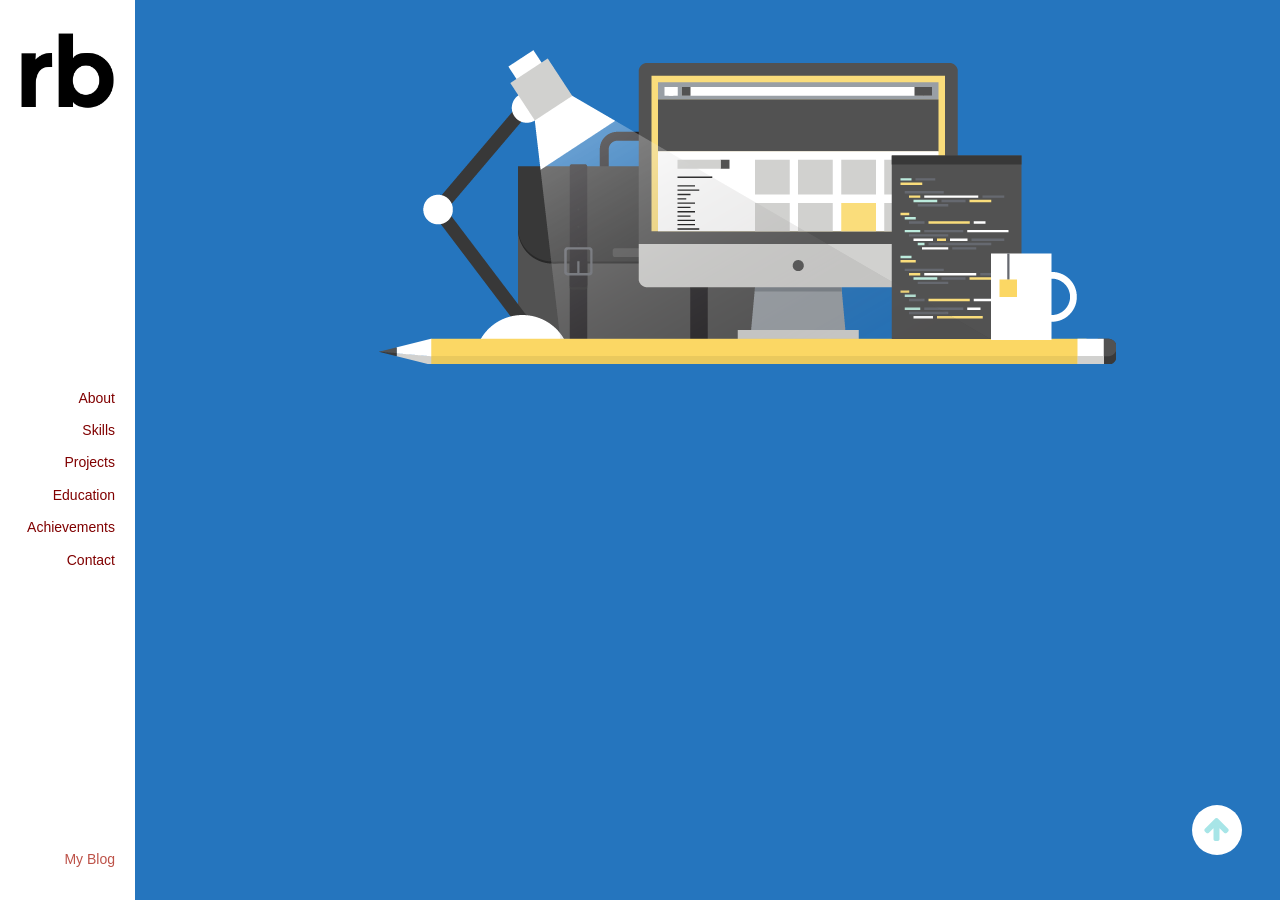
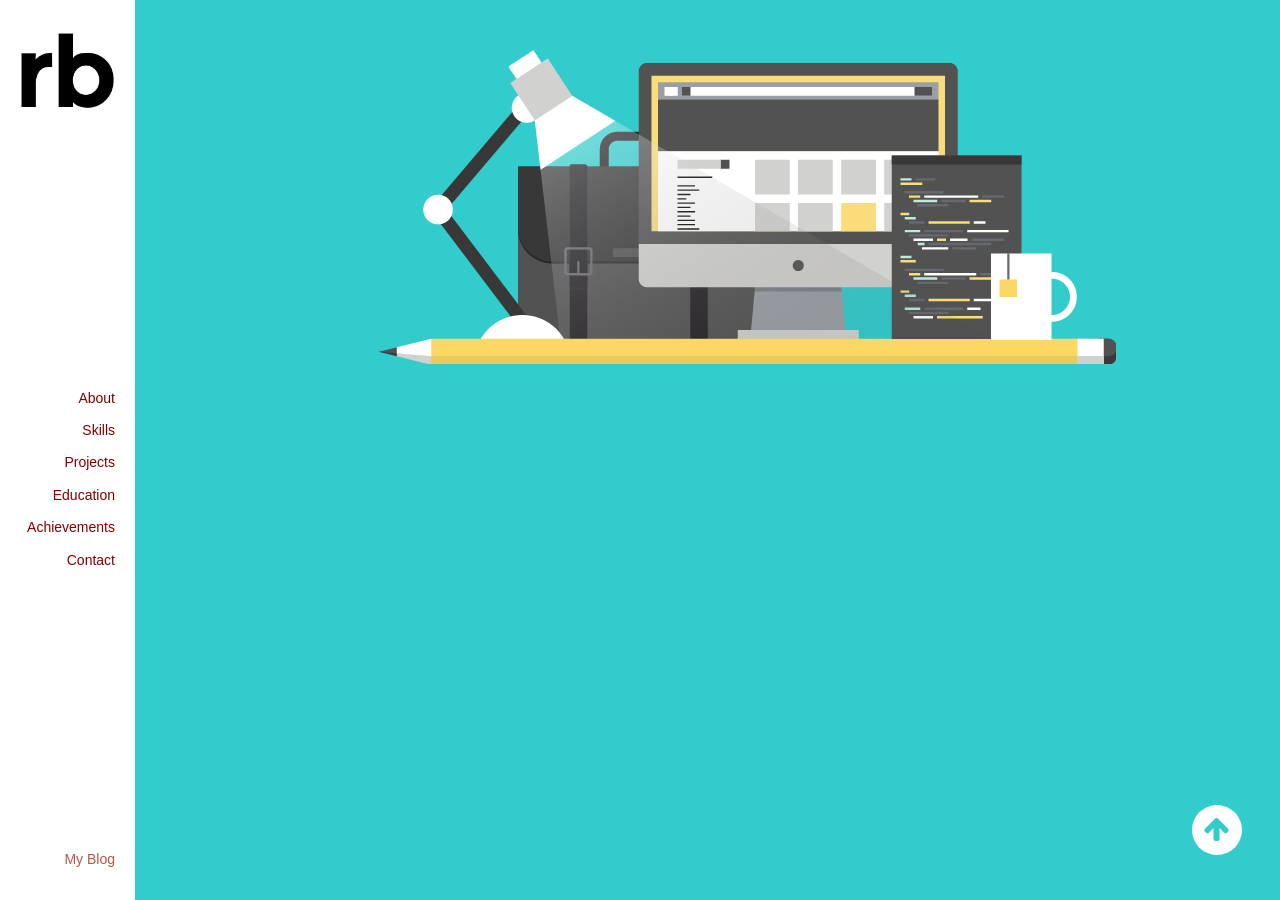
Before and after one commit to shivnshu/homepage, a Jekyll site: the page built from index.html, in a window 1280 px wide and 900 px high. Built offline with Jekyll 4.4.1, drawn with Linux system fonts in a browser that asks for light colours; Markdown is read by kramdown in place of the engine named in the settings.

Commit message:
design almost completed

```diff
--- a/assets/css/3-sections/header.sass
+++ b/assets/css/3-sections/header.sass
@@ -14,7 +14,7 @@
         text-align: center
         i
             margin-top: 10px
-            color: #A7E5E7
+            color: rgba(51, 204, 204,1)
 
     .header-position
         position: fixed
--- a/assets/css/3-sections/home-topBar.sass
+++ b/assets/css/3-sections/home-topBar.sass
@@ -3,7 +3,7 @@ section.topBar
     margin-left: auto
     margin-right: auto
     background:
-        color: #2575BE
+        color: rgba(51, 204, 204,1)
         image: url(../img/home.png)
         position: calc(50% + 40px) 50px
         repeat: no-repeat
--- a/assets/css/main.css
+++ b/assets/css/main.css
@@ -502,7 +502,7 @@ body {
     text-align: center; }
     .home-wrap header .button-scroll-top i {
       margin-top: 10px;
-      color: #A7E5E7; }
+      color: #33cccc; }
   .home-wrap header .header-position {
     position: fixed;
     top: 30px;
@@ -623,7 +623,7 @@ section.topBar {
   height: 100vh;
   margin-left: auto;
   margin-right: auto;
-  background-color: #2575BE;
+  background-color: #33cccc;
   background-image: url(../img/home.png);
   background-position: calc(50% + 40px) 50px;
   background-repeat: no-repeat;
```
Also changed, not shown: 3 other files.
